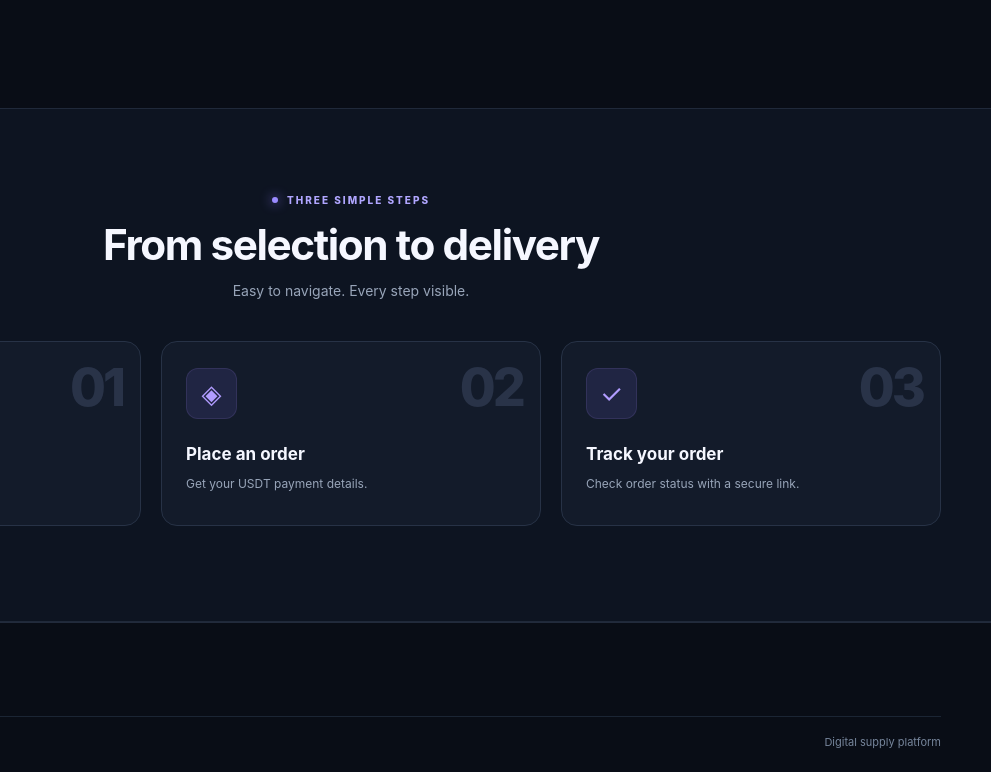
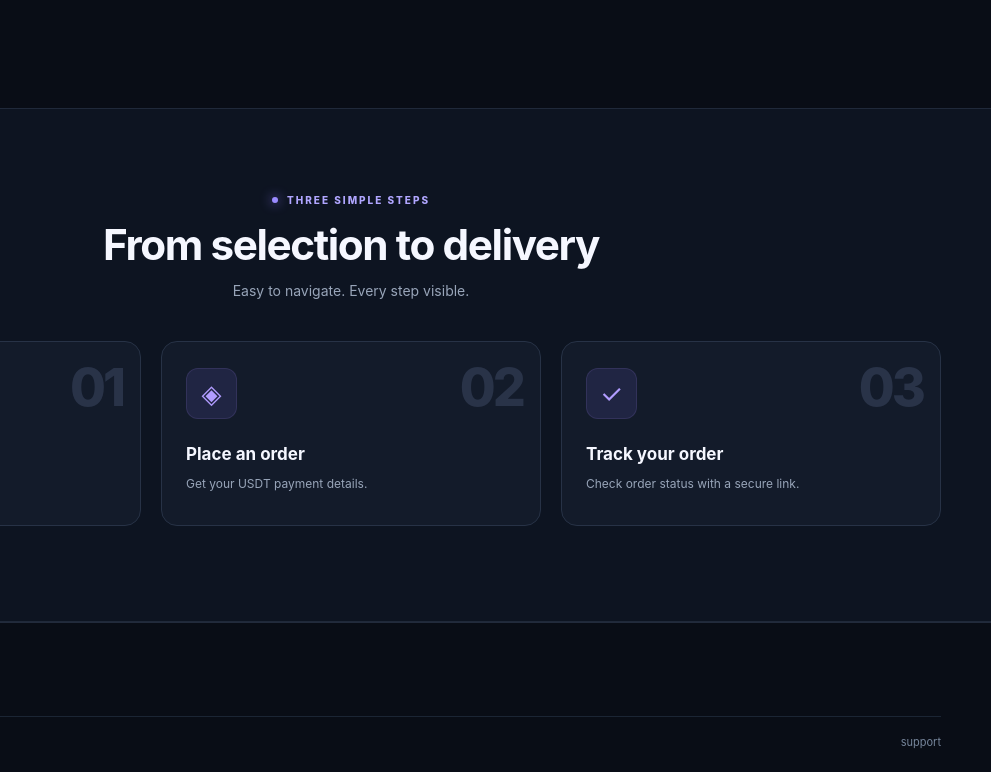
Before and after one commit to rst4231/irina-mini.app, a website: page store.html in a window 1280 px wide. Shown: the part 1424-2196 px from the top of the page, 289-1280 px from the left. Drawn offline with Linux system fonts and the light colour scheme; no server answers.

Commit message:
Replace LH STORE footer slogan with Telegram support link

```diff
--- a/store.html
+++ b/store.html
@@ -7,7 +7,7 @@
 <section class="benefits shell" aria-label="Benefits"><div class="benefit"><div class="benefit-icon">▤</div><div><strong data-t="benefit1">Прозрачные цены</strong><span data-t="benefit1-desc">Все условия до оплаты</span></div></div><div class="benefit"><div class="benefit-icon">↺</div><div><strong data-t="benefit2">Актуальный каталог</strong><span data-t="benefit2-desc">Цены и остатки проверяются</span></div></div><div class="benefit"><div class="benefit-icon">⌁</div><div><strong data-t="benefit3">Контроль заказа</strong><span data-t="benefit3-desc">Статус по номеру квитанции</span></div></div></section>
 <section id="catalog" class="catalog-section shell"><div class="section-header"><div><div class="mini-heading"><span></span> <span data-t="our-products">НАШИ ПРОДУКТЫ</span></div><h2 data-t="catalog-head">Каталог</h2><p data-t="catalog-desc">Выбирайте подходящее решение под свою задачу.</p></div><div class="catalog-counter"><span id="product-count">—</span><small data-t="positions">ПОЗИЦИЙ</small></div></div><div class="catalog-toolbar"><div class="filter-pills" id="categories"><button class="pill active" data-category="all" data-t="all">Все товары</button></div><label class="search-field"><svg viewBox="0 0 24 24" fill="none" aria-hidden="true"><circle cx="10.8" cy="10.8" r="6.8" stroke="currentColor" stroke-width="1.8"/><path d="m16 16 5 5" stroke="currentColor" stroke-width="1.8" stroke-linecap="round"/></svg><input id="search" type="search" data-t-placeholder="search" placeholder="Найти товар..." maxlength="100"></label></div><div id="catalog-notice" class="catalog-notice" hidden></div><div id="product-grid" class="product-grid" aria-live="polite"><div class="skeleton"></div><div class="skeleton"></div><div class="skeleton"></div></div><div id="empty-state" class="empty-state" hidden><div class="empty-icon">⌕</div><h3 data-t="empty-title">Ничего не найдено</h3><p data-t="empty-desc">Попробуйте изменить запрос или категорию.</p></div></section>
 <section id="how" class="steps-section"><div class="shell"><div class="section-header center"><div><div class="mini-heading"><span></span> <span data-t="easy">ПРОСТО И ПОНЯТНО</span></div><h2 data-t="three-steps">Три шага до результата</h2><p data-t="three-steps-desc">Никаких сложных процессов. Всё под контролем.</p></div></div><div class="steps-grid"><div class="step"><div class="step-number">01</div><div class="step-symbol">⌕</div><h3 data-t="step1-title">Выберите товар</h3><p data-t="step1-desc">Изучите характеристики и доступность.</p></div><div class="step"><div class="step-number">02</div><div class="step-symbol">◈</div><h3 data-t="step2-title">Создайте заказ</h3><p data-t="step2-desc">Получите реквизиты для оплаты USDT.</p></div><div class="step"><div class="step-number">03</div><div class="step-symbol">✓</div><h3 data-t="step3-title">Отследите статус</h3><p data-t="step3-desc">Проверяйте заказ по защищённой ссылке.</p></div></div></div></section></main>
-<footer class="site-footer"><div class="shell footer-top"><a class="brand" href="/store"><span class="brand-icon">△</span><span>LH <span class="brand-white">STORE</span></span></a></div><div class="shell footer-bottom"><span>© 2026 LH STORE</span><span data-t="footer-right">Digital supply platform</span></div></footer>
+<footer class="site-footer"><div class="shell footer-top"><a class="brand" href="/store"><span class="brand-icon">△</span><span>LH <span class="brand-white">STORE</span></span></a></div><div class="shell footer-bottom"><span>© 2026 LH STORE</span><a class="store-support-link" href="https://t.me/rstshelp_bot" target="_blank" rel="noopener noreferrer" aria-label="Поддержка в Telegram" data-t="support">Поддержка</a></div></footer>
 <dialog id="checkout-modal" class="modal"><form id="checkout-form" class="modal-form" method="dialog"><button type="button" id="close-modal" class="modal-close" aria-label="Close">✕</button><div class="mini-heading"><span></span> <span data-t="order-create">ОФОРМЛЕНИЕ ЗАКАЗА</span></div><h2 id="modal-product-title">Product</h2><div id="modal-unit-price" class="unit-price"></div><label><span data-t="quantity">Количество</span><div class="qty-control"><button type="button" id="qty-minus">−</button><output id="qty-output">1</output><button type="button" id="qty-plus">+</button></div></label><label><span>Email</span><input id="buyer-email" type="email" autocomplete="email" required maxlength="254" placeholder="you@example.com"></label><input name="fax_number" id="honey" class="hidden-honey" type="text" tabindex="-1" autocomplete="off"><div class="checkout-total"><span data-t="total">Итого</span><strong id="modal-total">$0.00</strong></div><div id="checkout-error" class="form-error" role="alert" hidden></div><button type="submit" class="btn btn-main full" id="checkout-submit"><span data-t="create-order">Получить реквизиты</span><span>↗</span></button><p class="modal-note" data-t="modal-note">Создание заказа не списывает средства. Оплата и исполнение проходят после подтверждения.</p></form></dialog>
 <div class="toast" id="toast" role="status" aria-live="polite"></div>
 </body></html>
```
